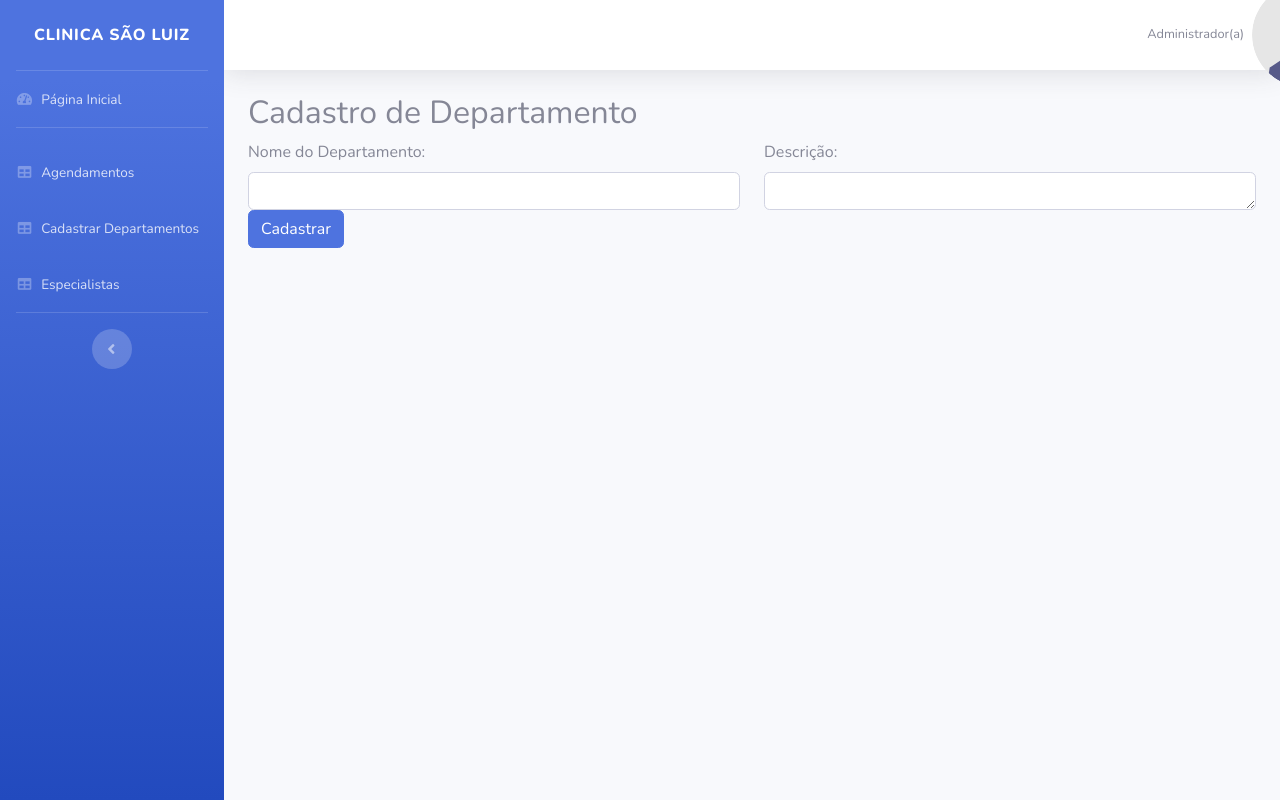
After one commit to joaotelini/clinicaSaoLuiz, a PHP site: page /cadastro-departamento.php in a window 1280 px wide. The commit adds this page. Run offline with PHP 8.4, Linux system fonts and the light colour scheme; some libraries are stand-ins or nearby versions.

Commit message:
Add files via upload

```diff
--- /dev/null
+++ b/dashboard/cadastro-departamento.php
@@ -0,0 +1,237 @@
+<!DOCTYPE html>
+<html lang="pt-br">
+
+<head>
+
+    <meta charset="utf-8">
+    <meta http-equiv="X-UA-Compatible" content="IE=edge">
+    <meta name="viewport" content="width=device-width, initial-scale=1, shrink-to-fit=no">
+    <meta name="description" content="">
+    <meta name="author" content="">
+
+    <title>SB Admin 2 - Tables</title>
+
+    <!-- Custom fonts for this template -->
+    <link href="assets/vendor/fontawesome-free/css/all.min.css" rel="stylesheet" type="text/css">
+    <link
+        href="https://fonts.googleapis.com/css?family=Nunito:200,200i,300,300i,400,400i,600,600i,700,700i,800,800i,900,900i"
+        rel="stylesheet">
+
+    <!-- Custom styles for this template -->
+    <link href="assets/css/sb-admin-2.min.css" rel="stylesheet">
+
+    <!-- Custom styles for this page -->
+    <link href="assets/vendor/datatables/dataTables.bootstrap4.min.css" rel="stylesheet">
+
+</head>
+
+<body id="page-top">
+
+    <!-- Page Wrapper -->
+    <div id="wrapper">
+
+        <!-- Sidebar -->
+        <ul class="navbar-nav bg-gradient-primary sidebar sidebar-dark accordion" id="accordionSidebar">
+
+            <!-- Sidebar - Brand -->
+            <a class="sidebar-brand d-flex align-items-center justify-content-center" href="index.html">
+
+                <div class="sidebar-brand-text mx-3">Clinica São Luiz</div>
+
+            </a>
+
+            <!-- Divider -->
+            <hr class="sidebar-divider my-0">
+
+            <!-- Nav Item - Dashboard -->
+            <li class="nav-item">
+
+                <a class="nav-link" href="index.html">
+
+                    <i class="fas fa-fw fa-tachometer-alt"></i>
+
+                    <span>Página Inicial</span>
+
+                </a>
+
+            </li>
+
+
+            <!-- Divider -->
+            <hr class="sidebar-divider">
+
+            <!-- Nav Item - Tables -->
+            <li class="nav-item">
+
+                <a class="nav-link" href="tables.php">
+
+                    <i class="fas fa-fw fa-table"></i>
+
+                    <span>Agendamentos</span>
+
+                </a>
+
+            </li>
+
+            <li class="nav-item">
+                <a class="nav-link" href="#">
+                    <i class="fas fa-fw fa-table"></i>
+                    <span>Cadastrar Departamentos</span>
+                </a>
+            </li>
+
+            <li class="nav-item">
+                <a class="nav-link" href="#">
+                    <i class="fas fa-fw fa-table"></i>
+                    <span>Especialistas</span>
+                </a>
+            </li>
+
+            <!-- Divider -->
+            <hr class="sidebar-divider d-none d-md-block">
+
+            <!-- Sidebar Toggler (Sidebar) -->
+            <div class="text-center d-none d-md-inline">
+                <button class="rounded-circle border-0" id="sidebarToggle"></button>
+            </div>
+
+        </ul>
+        <!-- End of Sidebar -->
+
+        <!-- Content Wrapper -->
+        <div id="content-wrapper" class="d-flex flex-column">
+
+            <!-- Main Content -->
+            <div id="content">
+
+                <!-- Topbar -->
+                <nav class="navbar navbar-expand navbar-light bg-white topbar mb-4 static-top shadow">
+
+                    <!-- Sidebar Toggle (Topbar) -->
+                    <form class="form-inline">
+                        <button id="sidebarToggleTop" class="btn btn-link d-md-none rounded-circle mr-3">
+                            <i class="fa fa-bars"></i>
+                        </button>
+                    </form>
+
+                    <!-- Topbar Navbar -->
+                    <ul class="navbar-nav ml-auto">
+
+
+                    <!-- Nav Item - User Information -->
+                    <li class="nav-item dropdown no-arrow">
+                        <a class="nav-link dropdown-toggle" href="#" id="userDropdown" role="button" data-toggle="dropdown" aria-haspopup="true" aria-expanded="false">
+                                <span class="mr-2 d-none d-lg-inline text-gray-600 small">Administrador(a)</span>
+                                <img class="assets/img-profile rounded-circle"
+                                    src="assets/img/undraw_profile.svg">
+                        </a>
+
+                    <!-- Dropdown - User Information -->
+                        <div class="dropdown-menu dropdown-menu-right shadow animated--grow-in" aria-labelledby="userDropdown">
+                            <a class="dropdown-item" href="#" data-toggle="modal" data-target="#logoutModal">
+                                <i class="fas fa-sign-out-alt fa-sm fa-fw mr-2 text-gray-400"></i>
+                                    Sair
+                            </a>
+                        </div>
+                    </li>
+
+                    </ul>
+
+                </nav>
+                <!-- End of Topbar -->
+
+                <main id="main">
+
+                <!-- ======= Breadcrumbs Section ======= -->
+                <section class="breadcrumbs">
+
+                <div class="container">
+                    <div class="d-flex justify-content-between align-items-center">
+                        <h2>Cadastro de Departamento</h2>
+                    </div>
+                </div>
+                </section><!-- End Breadcrumbs Section -->
+
+                <div class="container">
+
+                    <form method="GET" action="." class="row g-3">
+
+                        <div class="col-md-6">
+                            <label class="form-label">Nome do Departamento:</label>
+                            <input type="text" class="form-control">
+                        </div>
+
+                        <div class="col-md-6">
+                            <label class="form-label">Descrição:</label>
+                            <textarea class="form-control"v cols="15" rows="1"></textarea>
+                        </div>
+
+                        <br><br>
+
+                        <div class="col-12 espaco">
+                            <button type="submit" class="btn btn-primary">Cadastrar</button>
+                        </div>
+
+                    </form>
+
+                </div>
+
+                </main><!-- End #main -->
+
+                <div id="preloader"></div>
+                    <a href="#" class="back-to-top d-flex align-items-center justify-content-center">
+                        <i class="bi bi-arrow-up-short"></i>
+                    </a>
+
+                    <a class="scroll-to-top rounded" href="#page-top">
+                        <i class="fas fa-angle-up"></i>
+                    </a>
+
+                <!-- Logout Modal-->
+                <div class="modal fade" id="logoutModal" tabindex="-1" role="dialog" aria-labelledby="exampleModalLabel" aria-hidden="true">
+                    <div class="modal-dialog" role="document">
+                        <div class="modal-content">
+                            <div class="modal-header">
+                                <h5 class="modal-title" id="exampleModalLabel">Deseja sair?</h5>
+                                <button class="close" type="button" data-dismiss="modal" aria-label="Close">
+                                    <span aria-hidden="true">×</span>
+                                </button>
+                            </div>
+                            <div class="modal-body">Clique em "Sair" para encerrar a sesssão.</div>
+                            <div class="modal-footer">
+                                <button class="btn btn-secondary" type="button" data-dismiss="modal">Cancelar</button>
+                                <a class="btn btn-primary" href="login.html">Sair</a>
+                            </div>
+                        </div>
+                    </div>
+                </div>
+
+        <!-- Bootstrap core JavaScript-->
+        <script src="assets/vendor/jquery/jquery.min.js"></script>
+        <script src="assets/vendor/bootstrap/js/bootstrap.bundle.min.js"></script>
+
+        <!-- Core plugin JavaScript-->
+        <script src="assets/vendor/jquery-easing/jquery.easing.min.js"></script>
+
+        <!-- Custom scripts for all pages-->
+        <script src="assets/js/sb-admin-2.min.js"></script>
+
+        <!-- Page level plugins -->
+        <script src="assets/vendor/datatables/jquery.dataTables.min.js"></script>
+        <script src="assets/vendor/datatables/dataTables.bootstrap4.min.js"></script>
+
+        <!-- Page level custom scripts -->
+        <script src="assets/js/demo/datatables-demo.js"></script>
+
+        <!-- Vendor JS Files -->
+        <script src="assets/vendor/bootstrap/js/bootstrap.bundle.min.js"></script>
+        <script src="assets/vendor/glightbox/js/glightbox.min.js"></script>
+        <script src="assets/vendor/php-email-form/validate.js"></script>
+        <script src="assets/vendor/purecounter/purecounter.js"></script>
+        <script src="assets/vendor/swiper/swiper-bundle.min.js"></script>
+
+        <!-- Template Main JS File -->
+        <script src="assets/js/main.js"></script>
+
+  </body>
+  </html>
```
Also changed, not shown: dashboard/index.html (+24 -12 lines), dashboard/tables.php (+27 -15 lines).
